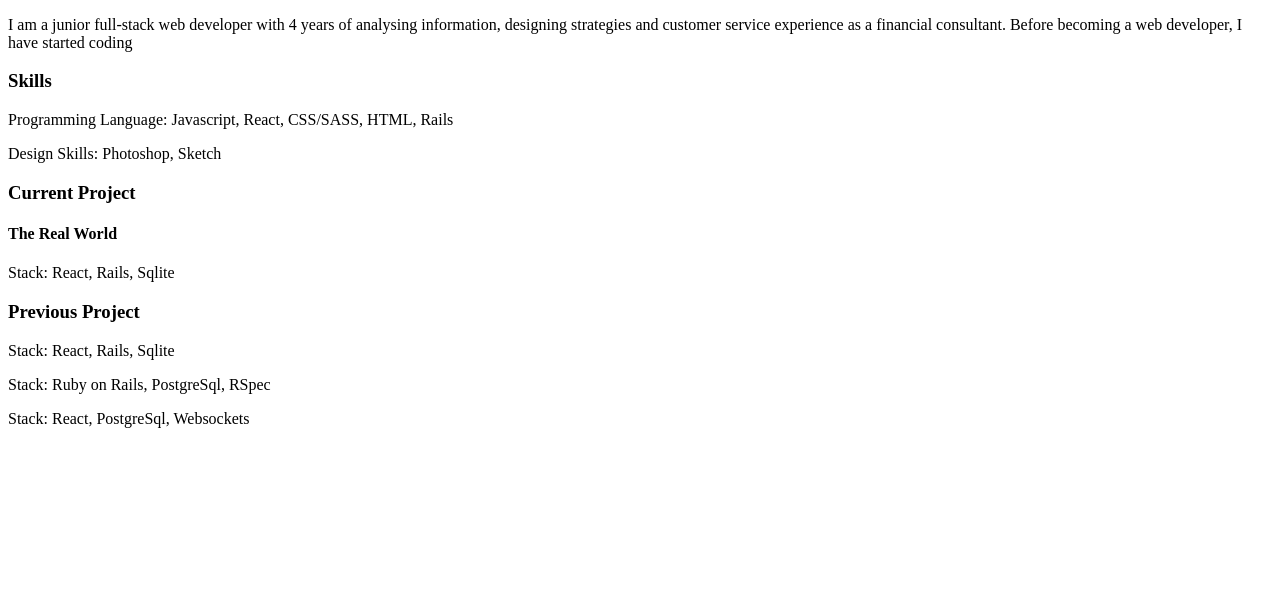
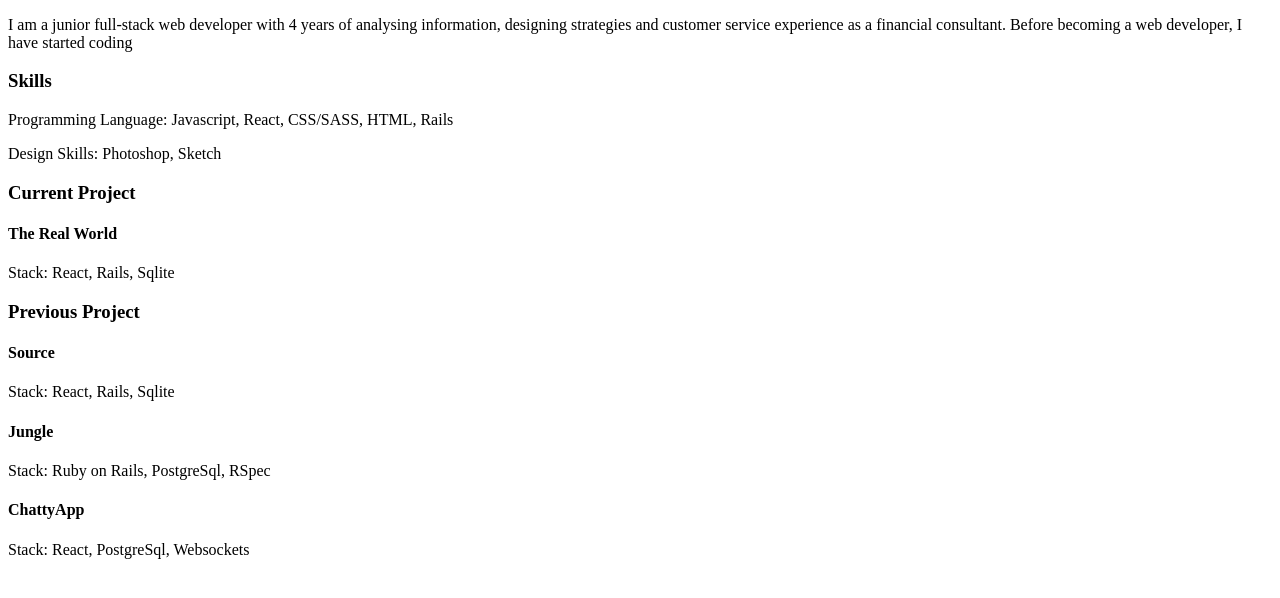
Before and after one commit to alynnlp/alynnlp.github.io, a plain HTML site: page index.html in a window 1280 px wide. Shown: the part 92-690 px from the top of the page. Drawn offline with Linux system fonts and the light colour scheme.

Commit message:
added title for project

```diff
--- a/index.html
+++ b/index.html
@@ -33,14 +33,17 @@
   <div class="previous">
     <h3>Previous Project</h3>
     <div class="Source">
+      <h4>Source</h4>
       <p></p>
       <p></> Stack: React, Rails, Sqlite</p>
     </div>
     <div class="Jungle">
+      <h4>Jungle</h4>
       <p></p>
       <p></> Stack: Ruby on Rails, PostgreSql, RSpec</p>
     </div>
     <div class="ChattyApp">
+      <h4>ChattyApp</h4>
       <p></p>
       <p></> Stack: React, PostgreSql, Websockets</p>
     </div>
```
